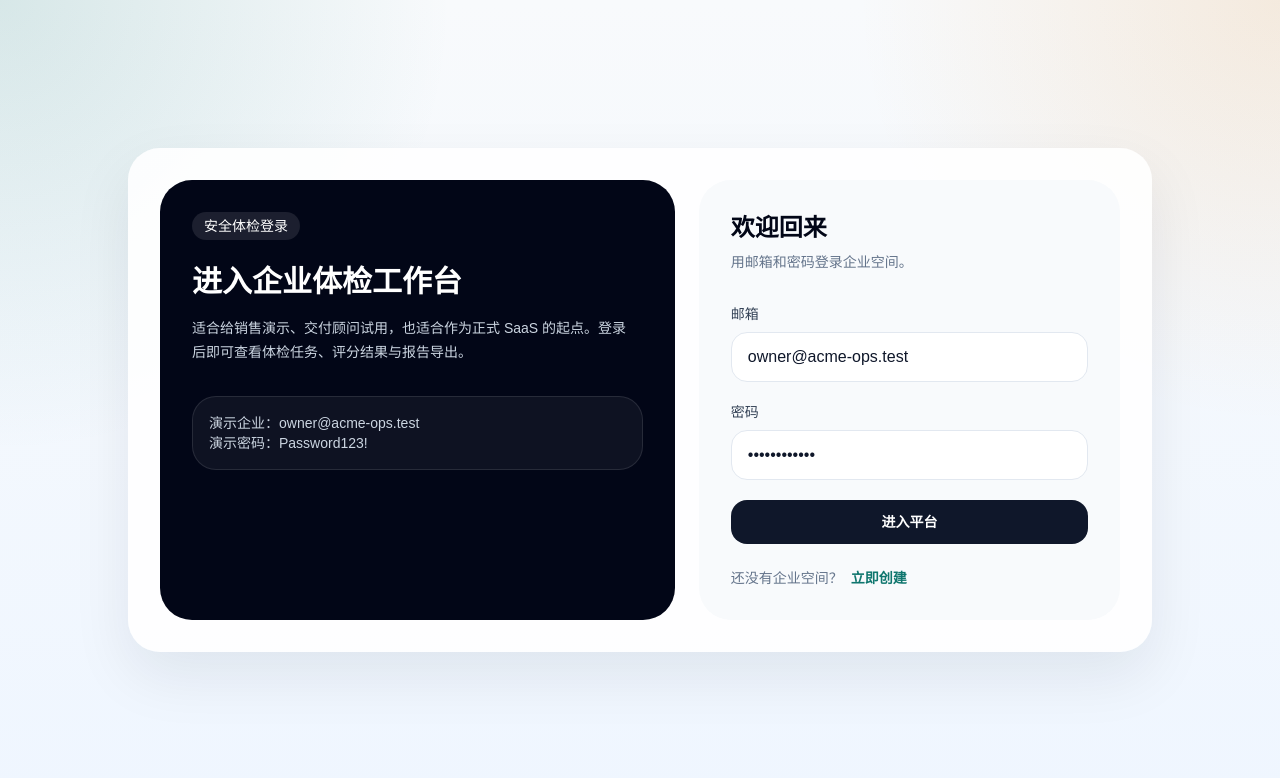
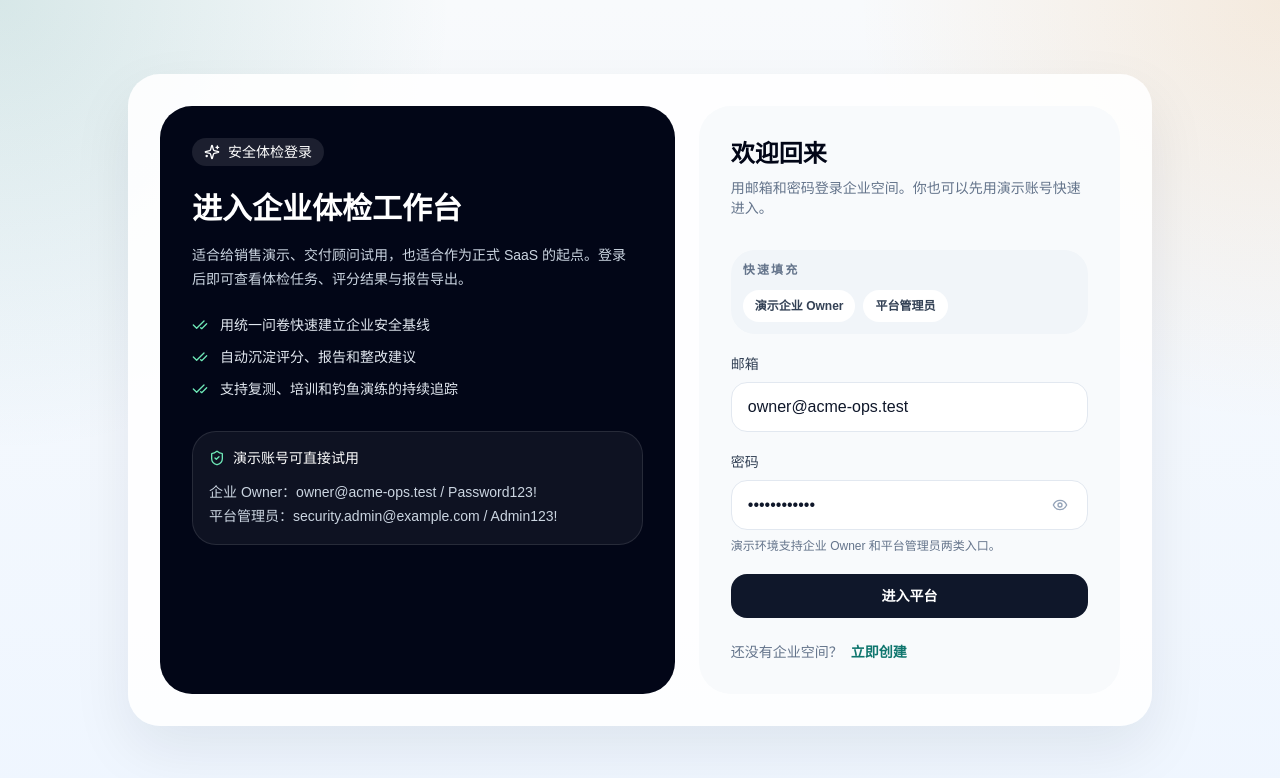
Before and after one commit to ZicaiLiao/SMB-Security-Checkup-Platform, a Next.js app: page /signin in a window 1280 px wide. Shown: the top 778 px of the page. Built offline with nearby package versions, Linux system fonts and the light colour scheme.

Commit message:
Polish authentication onboarding and demo access

```diff
--- a/src/app/(auth)/register/page.tsx
+++ b/src/app/(auth)/register/page.tsx
@@ -1,5 +1,12 @@
 import Link from "next/link";
+import { Building2, CheckCheck, Sparkles } from "lucide-react";
 import { RegisterForm } from "@/components/register-form";
+
+const onboardingSteps = [
+  "创建企业空间与 Owner 身份",
+  "自动生成首份可填写的体检任务",
+  "登录后即可开始评分、出报告和后续复测"
+];
 
 export default function RegisterPage() {
   return (
@@ -7,15 +14,32 @@ export default function RegisterPage() {
       <div className="w-full max-w-4xl rounded-[2rem] bg-white/95 p-8 shadow-panel">
         <div className="grid gap-8 md:grid-cols-[1fr_1.15fr]">
           <section className="rounded-[2rem] bg-gradient-to-br from-teal-800 to-slate-950 p-8 text-white">
-            <div className="inline-flex rounded-full bg-white/10 px-3 py-1 text-sm">新建租户</div>
+            <div className="inline-flex items-center gap-2 rounded-full bg-white/10 px-3 py-1 text-sm">
+              <Sparkles className="h-4 w-4" />
+              新建租户
+            </div>
             <h1 className="mt-6 text-3xl font-semibold">为企业创建第一份安全体检</h1>
             <p className="mt-4 text-sm leading-6 text-slate-200">
               创建后会自动生成企业空间、Owner 成员身份，以及一份可立即开始填写的首个体检任务。
             </p>
+            <div className="mt-6 rounded-3xl border border-white/10 bg-white/5 p-4">
+              <div className="flex items-center gap-2 text-sm font-semibold text-white">
+                <Building2 className="h-4 w-4 text-emerald-300" />
+                创建后你会立刻得到
+              </div>
+              <div className="mt-4 space-y-3">
+                {onboardingSteps.map((item) => (
+                  <div className="flex items-center gap-3 text-sm text-slate-200" key={item}>
+                    <CheckCheck className="h-4 w-4 text-emerald-300" />
+                    {item}
+                  </div>
+                ))}
+              </div>
+            </div>
           </section>
           <section>
             <h2 className="text-2xl font-semibold text-slate-950">注册企业空间</h2>
-            <p className="mt-2 text-sm text-slate-500">首版采用邮箱/密码登录，后续可以再接企业微信或钉钉。</p>
+            <p className="mt-2 text-sm text-slate-500">首版采用邮箱/密码登录，后续可以再接企业微信或钉钉。当前这一步只需要创建最小可用信息。</p>
             <div className="mt-8">
               <RegisterForm />
             </div>
--- a/src/app/(auth)/signin/page.tsx
+++ b/src/app/(auth)/signin/page.tsx
@@ -1,25 +1,49 @@
 import Link from "next/link";
+import { CheckCheck, ShieldCheck, Sparkles } from "lucide-react";
 import { SignInForm } from "@/components/signin-form";
+
+const promisePoints = [
+  "用统一问卷快速建立企业安全基线",
+  "自动沉淀评分、报告和整改建议",
+  "支持复测、培训和钓鱼演练的持续追踪"
+];
 
 export default function SignInPage() {
   return (
     <main className="flex min-h-screen items-center justify-center px-6 py-10">
       <div className="grid w-full max-w-5xl gap-6 rounded-[2rem] bg-white/90 p-6 shadow-panel md:grid-cols-[1.1fr_0.9fr] md:p-8">
         <section className="rounded-[2rem] bg-slate-950 p-8 text-white">
-          <div className="inline-flex rounded-full bg-white/10 px-3 py-1 text-sm">安全体检登录</div>
+          <div className="inline-flex items-center gap-2 rounded-full bg-white/10 px-3 py-1 text-sm">
+            <Sparkles className="h-4 w-4" />
+            安全体检登录
+          </div>
           <h1 className="mt-6 text-3xl font-semibold">进入企业体检工作台</h1>
           <p className="mt-4 max-w-md text-sm leading-6 text-slate-300">
             适合给销售演示、交付顾问试用，也适合作为正式 SaaS 的起点。登录后即可查看体检任务、评分结果与报告导出。
           </p>
+          <div className="mt-6 space-y-3">
+            {promisePoints.map((item) => (
+              <div className="flex items-center gap-3 text-sm text-slate-200" key={item}>
+                <CheckCheck className="h-4 w-4 text-emerald-300" />
+                {item}
+              </div>
+            ))}
+          </div>
           <div className="mt-8 rounded-3xl border border-white/10 bg-white/5 p-4 text-sm text-slate-300">
-            演示企业：owner@acme-ops.test
-            <br />
-            演示密码：Password123!
+            <div className="flex items-center gap-2 text-white">
+              <ShieldCheck className="h-4 w-4 text-emerald-300" />
+              演示账号可直接试用
+            </div>
+            <div className="mt-3 leading-6">
+              企业 Owner：owner@acme-ops.test / Password123!
+              <br />
+              平台管理员：security.admin@example.com / Admin123!
+            </div>
           </div>
         </section>
         <section className="rounded-[2rem] bg-slate-50 p-8">
           <h2 className="text-2xl font-semibold text-slate-950">欢迎回来</h2>
-          <p className="mt-2 text-sm text-slate-500">用邮箱和密码登录企业空间。</p>
+          <p className="mt-2 text-sm text-slate-500">用邮箱和密码登录企业空间。你也可以先用演示账号快速进入。</p>
           <div className="mt-8">
             <SignInForm />
           </div>
--- a/src/components/register-form.tsx
+++ b/src/components/register-form.tsx
@@ -14,6 +14,7 @@ export function RegisterForm() {
   const [pending, setPending] = useState(false);
   const [error, setError] = useState("");
   const router = useRouter();
+  const passwordReady = form.password.length >= 8;
 
   async function handleSubmit(event: FormEvent<HTMLFormElement>) {
     event.preventDefault();
@@ -68,9 +69,10 @@ export function RegisterForm() {
       <div>
         <label className="mb-2 block text-sm font-medium text-slate-700">密码</label>
         <input className="w-full rounded-2xl border border-slate-200 px-4 py-3 outline-none transition focus:border-ocean" onChange={(event) => setForm((current) => ({ ...current, password: event.target.value }))} type="password" value={form.password} />
+        <div className={`mt-2 text-xs ${passwordReady ? "text-emerald-600" : "text-slate-500"}`}>建议至少 8 位，并包含大小写字母与符号，方便后续切换正式环境。</div>
       </div>
       {error ? <div className="rounded-2xl bg-rose-50 px-4 py-3 text-sm text-rose-700">{error}</div> : null}
-      <button className="w-full rounded-2xl bg-ocean px-4 py-3 text-sm font-semibold text-white transition hover:bg-teal-700 disabled:opacity-60" disabled={pending} type="submit">
+      <button className="w-full rounded-2xl bg-ocean px-4 py-3 text-sm font-semibold text-white transition hover:bg-teal-700 disabled:opacity-60" disabled={pending || !form.name || !form.email || !form.tenantName || !passwordReady} type="submit">
         {pending ? "创建中..." : "创建企业空间"}
       </button>
     </form>
--- a/src/components/signin-form.tsx
+++ b/src/components/signin-form.tsx
@@ -3,13 +3,25 @@
 import { FormEvent, useState } from "react";
 import { signIn } from "next-auth/react";
 import { useRouter } from "next/navigation";
+import { Eye, EyeOff } from "lucide-react";
 
 export function SignInForm() {
   const [email, setEmail] = useState("owner@acme-ops.test");
   const [password, setPassword] = useState("Password123!");
   const [error, setError] = useState("");
   const [pending, setPending] = useState(false);
+  const [showPassword, setShowPassword] = useState(false);
   const router = useRouter();
+
+  function fillDemoAccount(type: "owner" | "admin") {
+    if (type === "owner") {
+      setEmail("owner@acme-ops.test");
+      setPassword("Password123!");
+      return;
+    }
+    setEmail("security.admin@example.com");
+    setPassword("Admin123!");
+  }
 
   async function handleSubmit(event: FormEvent<HTMLFormElement>) {
     event.preventDefault();
@@ -33,13 +45,48 @@ export function SignInForm() {
 
   return (
     <form className="space-y-5" onSubmit={handleSubmit}>
+      <div className="rounded-3xl bg-slate-100 p-3">
+        <div className="text-xs font-semibold uppercase tracking-[0.18em] text-slate-500">快速填充</div>
+        <div className="mt-3 flex flex-wrap gap-2">
+          <button
+            className="rounded-full bg-white px-3 py-2 text-xs font-semibold text-slate-700 transition hover:bg-slate-50"
+            onClick={() => fillDemoAccount("owner")}
+            type="button"
+          >
+            演示企业 Owner
+          </button>
+          <button
+            className="rounded-full bg-white px-3 py-2 text-xs font-semibold text-slate-700 transition hover:bg-slate-50"
+            onClick={() => fillDemoAccount("admin")}
+            type="button"
+          >
+            平台管理员
+          </button>
+        </div>
+      </div>
       <div>
         <label className="mb-2 block text-sm font-medium text-slate-700">邮箱</label>
-        <input className="w-full rounded-2xl border border-slate-200 bg-white px-4 py-3 outline-none ring-0 transition focus:border-ocean" onChange={(event) => setEmail(event.target.value)} type="email" value={email} />
+        <input className="w-full rounded-2xl border border-slate-200 bg-white px-4 py-3 outline-none ring-0 transition focus:border-ocean" onChange={(event) => setEmail(event.target.value)} placeholder="name@company.com" type="email" value={email} />
       </div>
       <div>
         <label className="mb-2 block text-sm font-medium text-slate-700">密码</label>
-        <input className="w-full rounded-2xl border border-slate-200 bg-white px-4 py-3 outline-none transition focus:border-ocean" onChange={(event) => setPassword(event.target.value)} type="password" value={password} />
+        <div className="relative">
+          <input
+            className="w-full rounded-2xl border border-slate-200 bg-white px-4 py-3 pr-12 outline-none transition focus:border-ocean"
+            onChange={(event) => setPassword(event.target.value)}
+            type={showPassword ? "text" : "password"}
+            value={password}
+          />
+          <button
+            aria-label={showPassword ? "隐藏密码" : "显示密码"}
+            className="absolute right-3 top-1/2 -translate-y-1/2 rounded-full p-2 text-slate-400 transition hover:bg-slate-100 hover:text-slate-600"
+            onClick={() => setShowPassword((current) => !current)}
+            type="button"
+          >
+            {showPassword ? <EyeOff className="h-4 w-4" /> : <Eye className="h-4 w-4" />}
+          </button>
+        </div>
+        <div className="mt-2 text-xs text-slate-500">演示环境支持企业 Owner 和平台管理员两类入口。</div>
       </div>
       {error ? <div className="rounded-2xl bg-rose-50 px-4 py-3 text-sm text-rose-700">{error}</div> : null}
       <button className="w-full rounded-2xl bg-ink px-4 py-3 text-sm font-semibold text-white transition hover:bg-slate-800 disabled:opacity-60" disabled={pending} type="submit">
```
